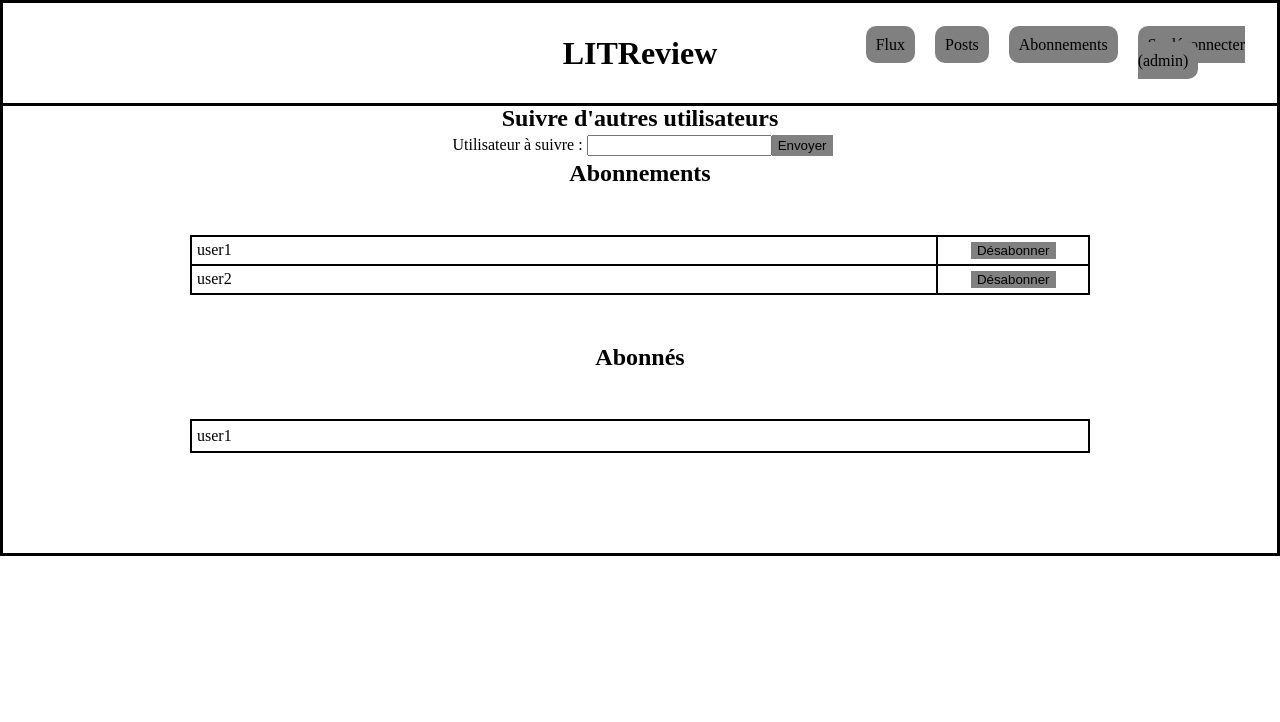
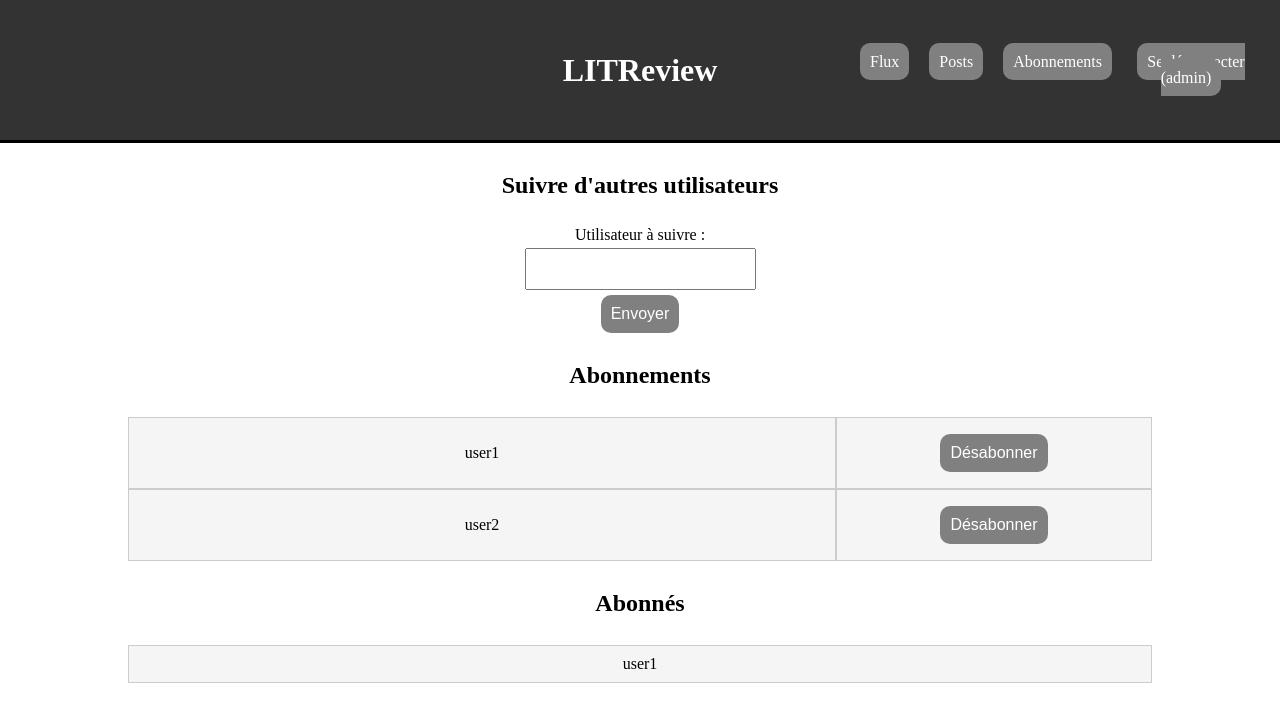
Before and after one commit to Meez25/LITReview, a Django app: page /abonnement in a window 1280 px wide. Shown: the top 722 px of the page. Run offline with Django 4.2, Linux system fonts and the light colour scheme; a user stored in the database is signed in; data comes from the database, SQL or seed files in the repository; both versions use the stored data as it was after the commit.

Commit message:
Change the design (theme)

```diff
--- a/litreview/critics/static/critics/abonnement.css
+++ b/litreview/critics/static/critics/abonnement.css
@@ -1,49 +1,89 @@
+/* style de la page d'abonnement */
 .container {
-    display: flex;
-    justify-content: center;
-    flex-direction: column;
+    width: 80%;
+    margin: 0 auto;
+    text-align: center;
 }
 
-.container:last-child{
-    margin-bottom: 50px;
+h2 {
+    margin: 30px 0;
 }
 
 form {
+    display: inline-block;
+}
+
+form input[type="text"] {
+    padding: 10px;
+    font-size: 16px;
+}
+
+form button[type="submit"] {
+    padding: 10px;
+    border: none;
+    background-color: grey;
+    color: #fff;
+    font-size: 16px;
+    cursor: pointer;
+    border-radius: 10px;
+}
+
+table {
+    width: 100%;
+    border-collapse: collapse;
+    margin-bottom: 30px;
+    background-color: #F5f5f5;
+}
+
+td {
+    border: 1px solid #ccc;
+    padding: 10px;
+}
+
+tr {
+    display: flex;
+    width: 100%;
+}
+
+p {
+    display: flex;
+    flex-direction: column;
     text-align: center;
-    display: flex;
-    justify-content: center;
+}
+p input {
     margin: 5px;
 }
 
-table {
-    width: 900px;
-    border-collapse: collapse;
-    border-spacing: 0px;
-    margin: 50px;
-    margin-left: auto;
-    margin-right: auto;
+.user-followed {
+    display: flex;
+    height: 50px;
+    width:70%;
+    justify-content: center;
+    align-items: center;
 }
 
-table,
-th,
-td {
-    border: 2px solid;
+.user-followed p {
+    text-align: center;
+    height: auto;
+    background-color: #F5f5f5;
 }
 
-.user-followed {
-    width: 750px;
+.button {
+    display: flex;
+    justify-content: center;
+    text-align: center;
+    width: 30%;
+    height: 50px;
+    align-items: center;
+    background-color: #F5f5f5;
+}
+
+.unfollow-button button {
+    background-color: #e74c3c;
+    color: #fff;
 }
 
 .user-following {
-    width: 900px;
-    height: 30px;
-    vertical-align: middle;
+    width: 100%;
+    background-color: #F5f5f5;
 }
-
-.button {
-    width: 150px;
-}
-
-p {
-    margin-left: 5px;
-}
--- a/litreview/critics/templates/critics/my_posts.html
+++ b/litreview/critics/templates/critics/my_posts.html
@@ -3,7 +3,7 @@
 
 
 {% block extrahead %}
-    <link rel="stylesheet" href='{% static "critics/flux.css" %}'>
+    <link rel="stylesheet" href='{% static "critics/my_posts.css" %}'>
 {% endblock extrahead %}
 {% block content %}
 <div class="container">
--- a/litreview/critics/templates/critics/review_snippet_modify.html
+++ b/litreview/critics/templates/critics/review_snippet_modify.html
@@ -18,6 +18,8 @@
         <img src="{{ post.ticket.image.url }}" alt="Image du ticket">
         {% endif %}
     </div>
-    <a href="{% url 'modify_review' post.id %}">Modifier</a>
-    <a href="{% url 'delete_review' post.id %}">Supprimer</a>
+    <div class="buttons">
+        <a href="{% url 'modify_review' post.id %}">Modifier</a>
+        <a href="{% url 'delete_review' post.id %}">Supprimer</a>
+    </div>
 </div>
--- a/litreview/critics/templates/critics/ticket_snippet_modify.html
+++ b/litreview/critics/templates/critics/ticket_snippet_modify.html
@@ -11,6 +11,8 @@
     {% if post.image %}
     <img src="{{ post.image.url}}" alt="Image du ticket">
         {% endif %}
-    <a href="{% url 'modify_post' post.id %}">Modifier</a>
-    <a href="{% url 'delete_post' post.id %}">Supprimer</a>
+        <div class="buttons">
+            <a href="{% url 'modify_post' post.id %}">Modifier</a>
+            <a href="{% url 'delete_post' post.id %}">Supprimer</a>
+        </div>
 </div>
--- a/litreview/litreview/static/litreview/base.css
+++ b/litreview/litreview/static/litreview/base.css
@@ -136,7 +136,6 @@ body {
     display: flex;
     justify-content: center;
     flex-direction: column;
-    border: 3px solid black;
 }
 
 h1,
@@ -177,3 +176,37 @@ button {
     border: none;
     background-color: grey;
 }
+
+html, body {
+  margin: 0;
+  padding: 0;
+}
+
+/* style de l'en-tête */
+header {
+  background-color: #333;
+  color: white;
+  padding: 20px;
+  text-align: center;
+}
+
+header h1 {
+  margin: 0;
+  font-size: 32px;
+}
+
+header ul {
+  display: flex;
+  list-style: none;
+  margin: 0;
+  padding: 0;
+}
+
+header ul li {
+  margin: 0 10px;
+}
+
+header ul li a {
+  color: white;
+  text-decoration: none;
+}
```
Also changed, not shown: litreview/authentication/static/authentication/login.css (+84 -18 lines), litreview/authentication/static/authentication/signup.css (+14 -0 lines), litreview/critics/static/critics/flux.css (+89 -65 lines), litreview/critics/static/critics/my_posts.css (+85 -20 lines), litreview/db.sqlite3.
